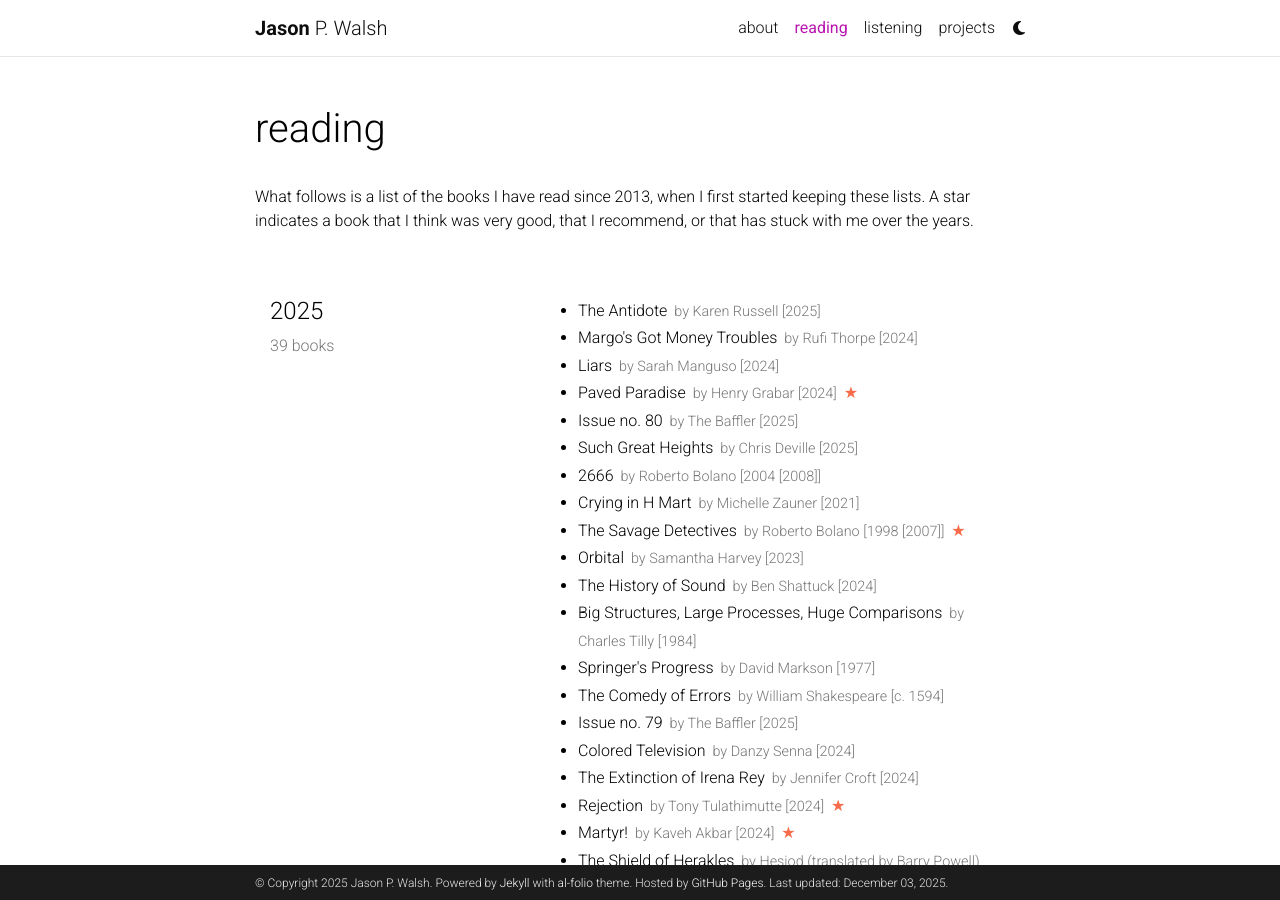
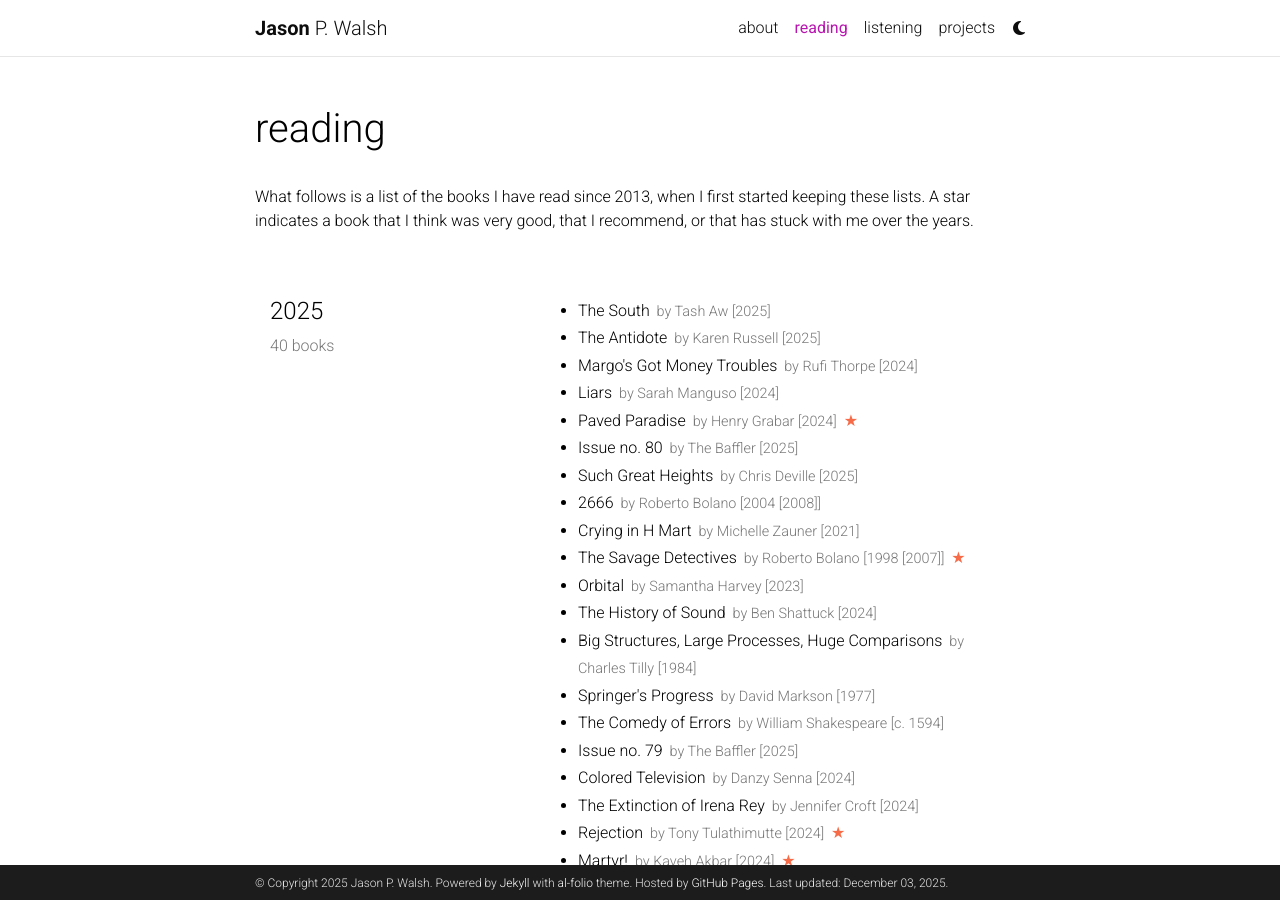
Before and after one commit to jwals23/jwals23.github.io, a Jekyll site: the page built from _pages/reading.md, in a window 1280 px wide and 900 px high. Built offline with Jekyll 4.4.1, drawn with Linux system fonts in a browser that asks for light colours; comment, search, counter and statistics services are not loaded; a style sheet for code colours, icons or effects is not loaded.

Commit message:
Update reading.yml

```diff
--- a/_data/reading.yml
+++ b/_data/reading.yml
@@ -1,6 +1,10 @@
 list:
   - year: "2025"
     books:
+      - title: The South
+        author: Tash Aw
+        year: 2025
+
       - title: The Antidote
         author: Karen Russell
         year: 2025
```
